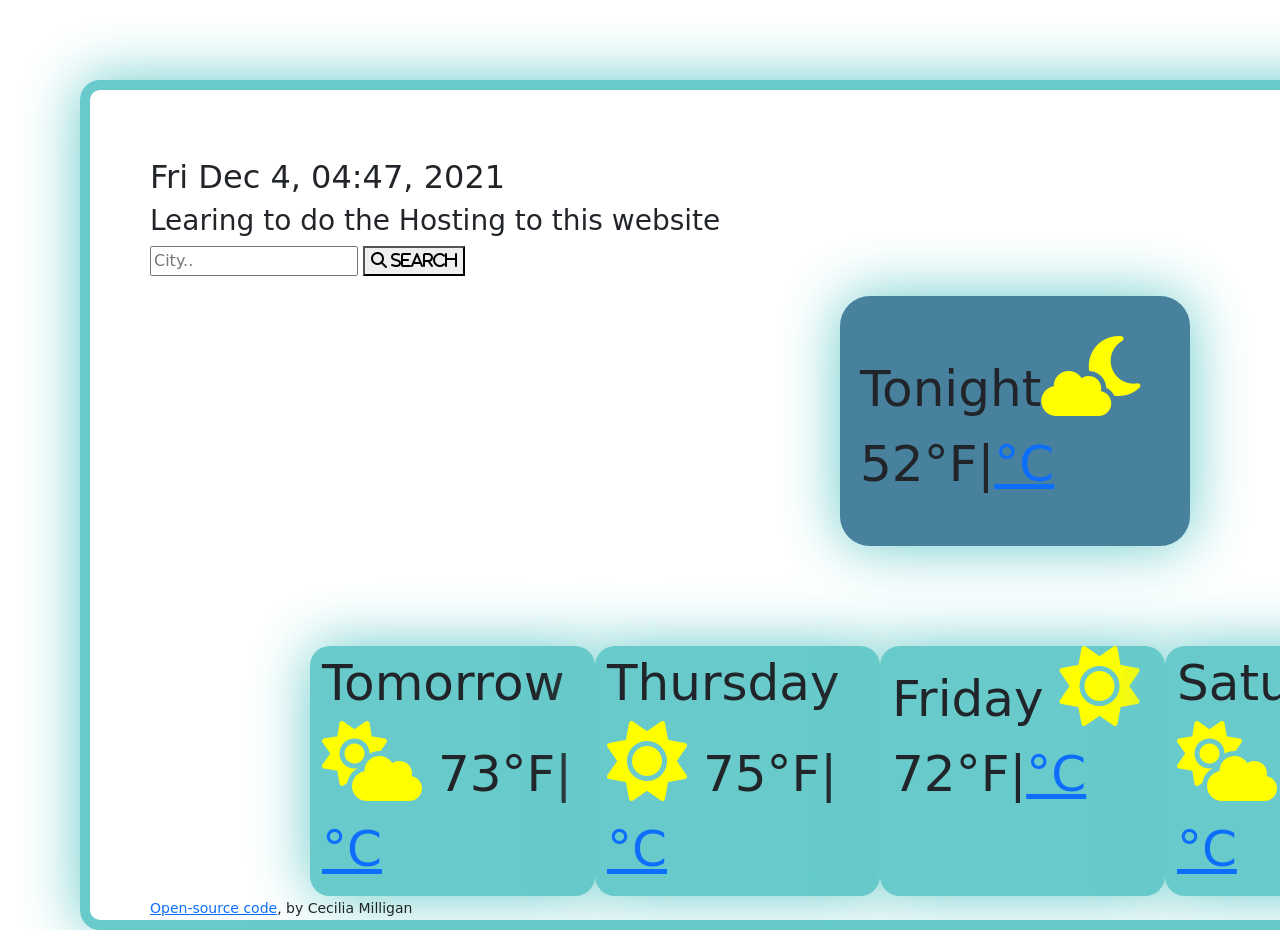
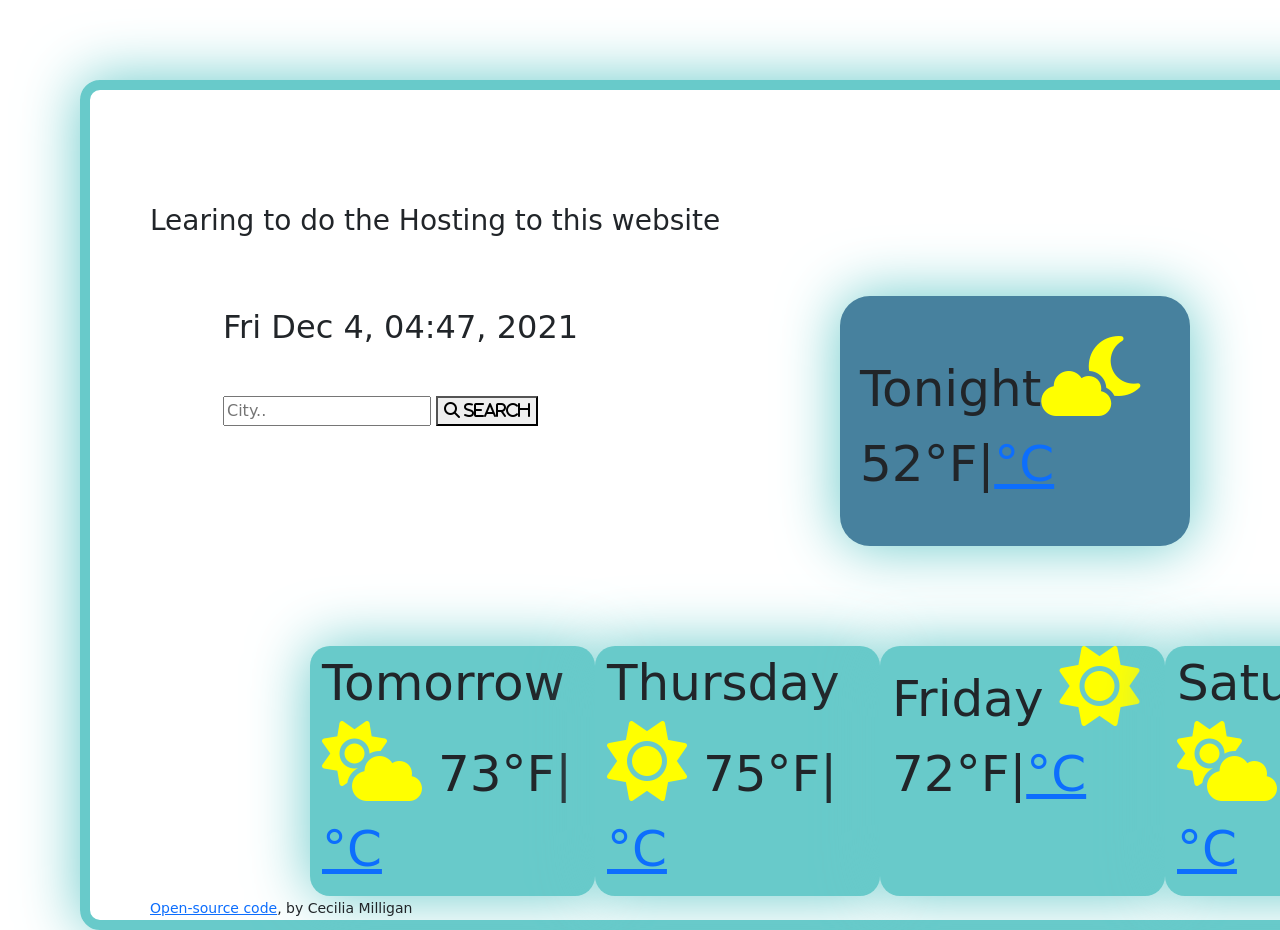
Before and after one commit to camilligan89/my-first-shecodes-github-folder, a plain HTML site: page index.html in a window 1280 px wide. Shown: the top 930 px of the page. Drawn offline with nearby package versions, Linux system fonts and the light colour scheme; a web font is replaced by a local one.

Commit message:
Update styles.css
relocated the search box

```diff
--- a/src/styles.css
+++ b/src/styles.css
@@ -33,6 +33,14 @@ body {
   left: 150px;
   bottom: 15%;
   font-size: 50px;
+}
+
+h1,h2,
+#search-form {
+  position: relative;
+  width: 50%;
+  left: 5%;
+  top: 150px;
 }
 
 #Thur {
```
